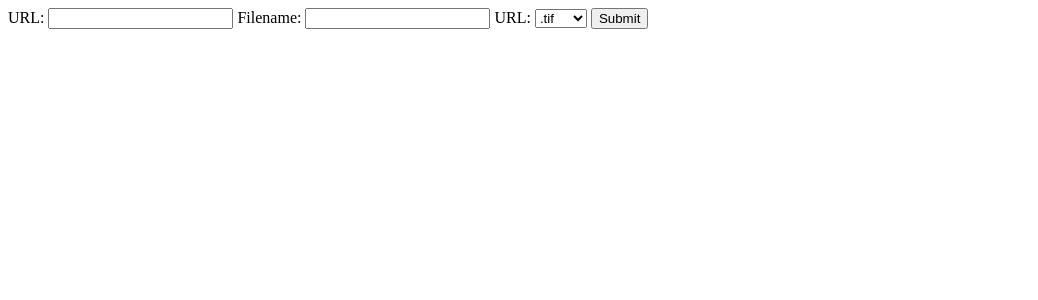
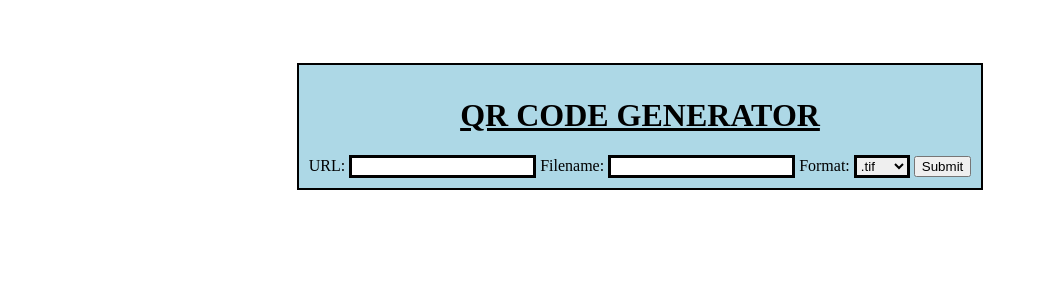
Before and after one commit to JonJones98/QR_Code_Generator, a Flask app: page /qrcodecreation in a window 1280 px wide. Shown: the top 300 px of the page, without its empty margins (0-1038 px from the left). Run offline with Flask 2, Linux system fonts and the light colour scheme; parts of the project's set-up code (start-up, migrations or seed data) failed here and were passed over.

Commit message:
Updated QR Code Generator

```diff
--- a/flask_app/controllers/qrcode.py
+++ b/flask_app/controllers/qrcode.py
@@ -1,9 +1,13 @@
+from threading import local
 from traceback import format_list
 from flask import render_template,redirect,request, session
 from flask_app import app
-from flask_app.models.qrcode import Dojos
 import qrcode
 from PIL import Image
+import urllib
+from pathlib import Path
+import os
+
 
 @app.route("/")
 def index():
@@ -24,25 +28,24 @@ def validate():
     qr_format=str(session["formattype"])
     img =qrcode.make(qr_url)
     type(img)
-    session['file location']= "Standard format/qr_code/%s%s"%(qr_name,qr_format)
+    session['file name']=(qr_name,qr_format)
+    #path_to_download_folder = (os.path.join(Path.home(), "Desktop"))
+    #session['file location']="%s%c"(path_to_download_folder,session['file name'])
+    session['file location']= "qr_code/%s%s"%(qr_name,qr_format)
+    #img.save(path_to_download_folder+session['file name'])
     img.save(session['file location'])
-    print("validate")
     return redirect("/qrcodedownload")
     #return render_template("validateQRCreation.html",submission=data)
 
-@app.route("/qrcode_create")
-def create():
-    qr_url=session['url']
-    qr_name=session["filename"]
-    qr_format=session["formattype"]
-    img =qrcode.make(qr_url)
-    type(img)
-    img.save("Standard format/qr_code/"+qr_name+qr_format)
-    #session['save_location']=img.save(qr_name+"."+qr_format)
-    return redirect("/")
-
 @app.route("/qrcodedownload")
 def download():
-    qrImage = Image.open(session['file location'])
-    preview=qrImage.show()
-    return render_template("succesfulQRCreation.html",preview=preview)
+    qr_Name = session['file name']
+    qrImage = session['file location']
+    return redirect("/downloads")
+
+@app.route("/downloads")
+def source():
+    preview=Image.open(session['file location'])
+    preview.show()
+    #return render_template("succesfulQRCreation.html",preview=preview)
+    return redirect("/")
--- a/flask_app/templates/home_page.html
+++ b/flask_app/templates/home_page.html
@@ -4,22 +4,48 @@
     <meta charset="UTF-8">
     <meta http-equiv="X-UA-Compatible" content="IE=edge">
     <meta name="viewport" content="width=device-width, initial-scale=1.0">
+    <style>
+        .page_setup{
+            display: flex;
+            justify-content: space-evenly;
+            align-items:center;
+            flex-direction:column;
+            width: max-content;
+            background-color: lightblue;
+            border: black solid 2px;
+            padding: 10px;
+        }
+        .page_position{
+            display: flex;
+            justify-content: center;
+            margin-top: 5%;
+        }
+        .outline{
+            border: black solid;
+        }
+    </style>
     <title>QR Code Generator</title>
 </head>
 <body>
-    <form action="/qrcodevalidate" method="post">
+    <div class="page_position">
+        <div class="page_setup">
+            <h1>
+                <u>QR CODE GENERATOR</u>
+            </h1>
+            <form action="/qrcodevalidate" method="post" >
                 <label for="url">URL: </label>
-        <input type="text" name="url">
+                <input type="text" name="url" class="outline">
                 <label for="filename">Filename: </label>
-        <input type="text" name="filename">
-        <label for="url">URL: </label>
-        <select name="formattype" id="formattype">
+                <input type="text" name="filename" class="outline">
+                <label for="formattype">Format: </label>
+                <select name="formattype" id="formattype" class="outline">
                     {% for format in formats%}
                         <option value={{format}}>{{format}}</option>
                     {%endfor%}
                 </select>
                <button type="submit">Submit</button>
             </form>
-
+        </div>
+    </div>
 </body>
 </html>
```
Also changed, not shown: qr_code/Dojo.jpg (deleted). Lines whose indentation alone changed are shown as unchanged.
